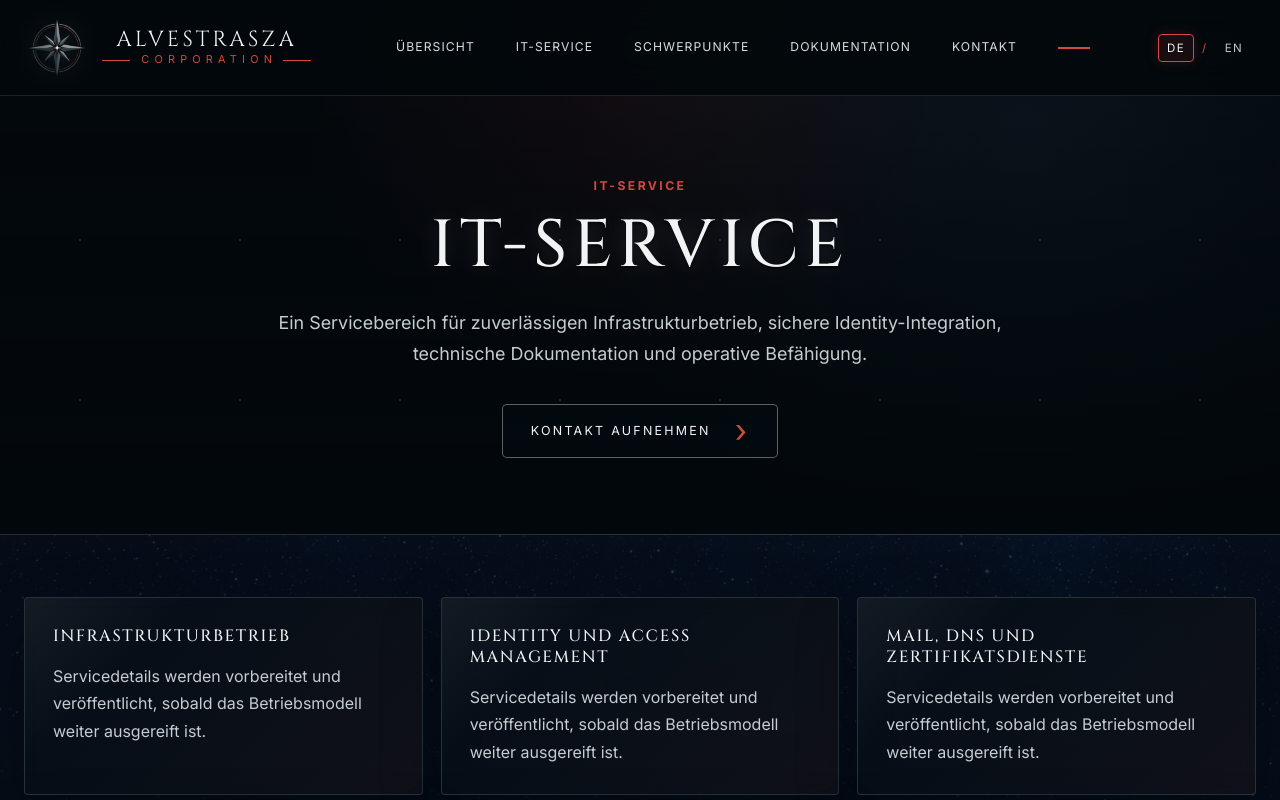
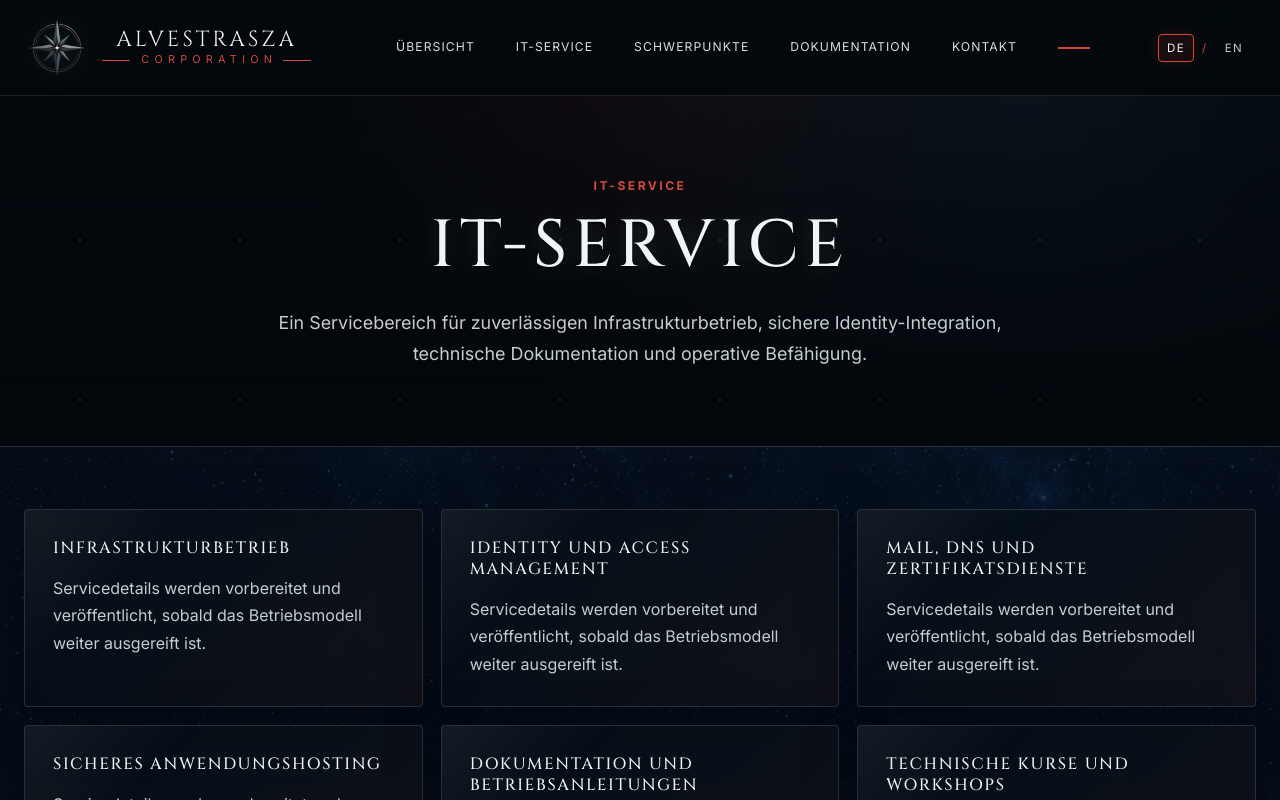
Before and after one commit to Alvestrasza/A-Corp_Website, a Next.js app: page /de/it-service in a window 1280 px wide. Shown: the top 800 px of the page. Built offline with nearby package versions, Linux system fonts and the light colour scheme.

Commit message:
refactor: remove unused call-to-action links from IT service and homepage

```diff
--- a/messages/de.json
+++ b/messages/de.json
@@ -20,8 +20,7 @@
   "HomePage": {
     "hero": {
       "emblemAlt": "Emblem der Alvestrasza Corporation",
-      "mission": "Alvestrasza Corporation bietet IT-Services und bereitet strukturierte technische Weiterbildung für sichere, wartbare Infrastruktur vor.",
-      "cta": "IT-Service ansehen"
+      "mission": "Alvestrasza Corporation bietet IT-Services und bereitet strukturierte technische Weiterbildung für sichere, wartbare Infrastruktur vor."
     },
     "pillarsTitle": "Unsere Schwerpunkte",
     "pillars": {
@@ -103,7 +102,6 @@
     "eyebrow": "IT-Service",
     "title": "IT-Service",
     "lead": "Ein Servicebereich für zuverlässigen Infrastrukturbetrieb, sichere Identity-Integration, technische Dokumentation und operative Befähigung.",
-    "cta": "Kontakt aufnehmen",
     "cardText": "Servicedetails werden vorbereitet und veröffentlicht, sobald das Betriebsmodell weiter ausgereift ist.",
     "areas": {
       "infrastructure": "Infrastrukturbetrieb",
--- a/messages/en.json
+++ b/messages/en.json
@@ -20,8 +20,7 @@
   "HomePage": {
     "hero": {
       "emblemAlt": "Alvestrasza Corporation emblem",
-      "mission": "Alvestrasza Corporation provides IT services and prepares structured technical education for secure, maintainable infrastructure.",
-      "cta": "View IT Service"
+      "mission": "Alvestrasza Corporation provides IT services and prepares structured technical education for secure, maintainable infrastructure."
     },
     "pillarsTitle": "Our Focus Areas",
     "pillars": {
@@ -103,7 +102,6 @@
     "eyebrow": "IT Service",
     "title": "IT Service",
     "lead": "A service area for reliable infrastructure operations, secure identity integration, technical documentation and operational enablement.",
-    "cta": "Contact us",
     "cardText": "Service details are being prepared and will be published as the operating model matures.",
     "areas": {
       "infrastructure": "Infrastructure operations",
--- a/src/app/[locale]/it-service/page.tsx
+++ b/src/app/[locale]/it-service/page.tsx
@@ -48,11 +48,6 @@ export default async function ItServicePage({ params }: Props) {
           <div className="eyebrow">{t('eyebrow')}</div>
           <h1>{t('title')}</h1>
           <p className="lead">{t('lead')}</p>
-          <div className="actions centered-actions">
-            <Link className="mission-button compact-button" href="/contact" locale={locale}>
-              {t('cta')} <span aria-hidden="true">›</span>
-            </Link>
-          </div>
         </div>
       </section>
 
--- a/src/app/[locale]/page.tsx
+++ b/src/app/[locale]/page.tsx
@@ -10,7 +10,6 @@ Description   : Locale-aware public homepage for the Alvestrasza Corporation web
 
 import Image from 'next/image';
 import { getTranslations, setRequestLocale } from 'next-intl/server';
-import { Link } from '@/i18n/navigation';
 
 type Props = {
   params: Promise<{ locale: string }>;
@@ -69,10 +68,6 @@ export default async function HomePage({ params }: Props) {
           </h1>
           <span className="red-rule" aria-hidden="true" />
           <p>{t('hero.mission')}</p>
-          <Link className="mission-button" href="/it-service" locale={locale}>
-            {t('hero.cta')}
-            <span aria-hidden="true">›</span>
-          </Link>
         </div>
       </section>
 
```
